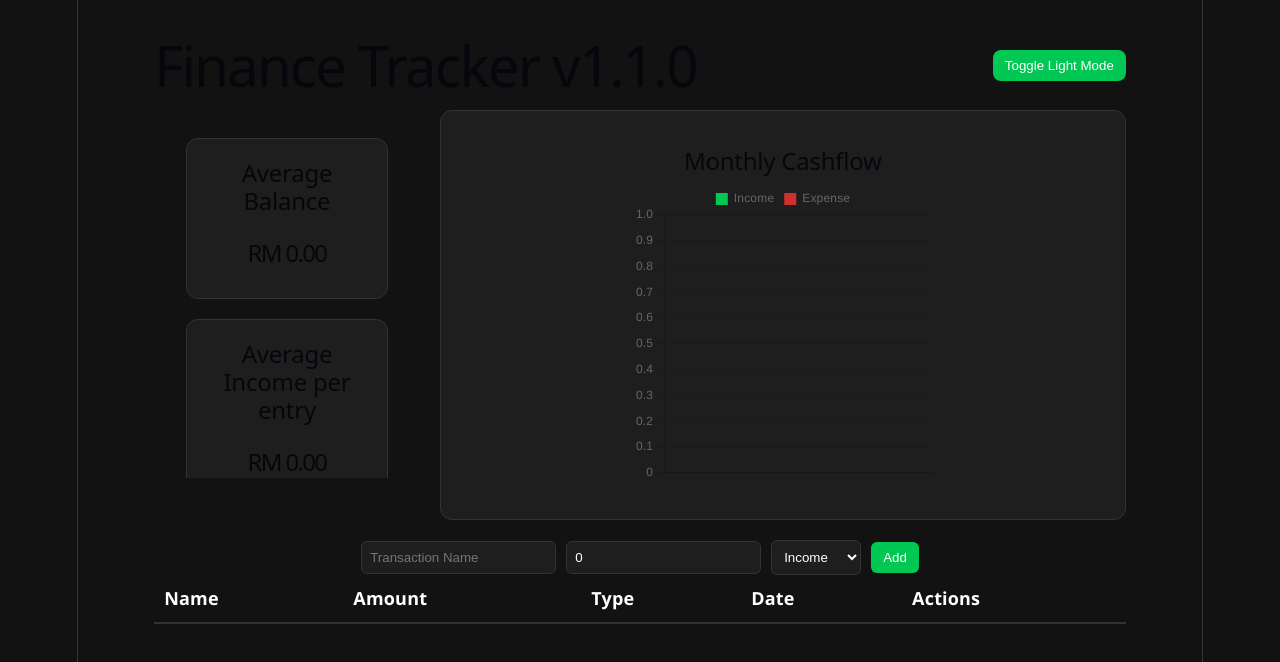
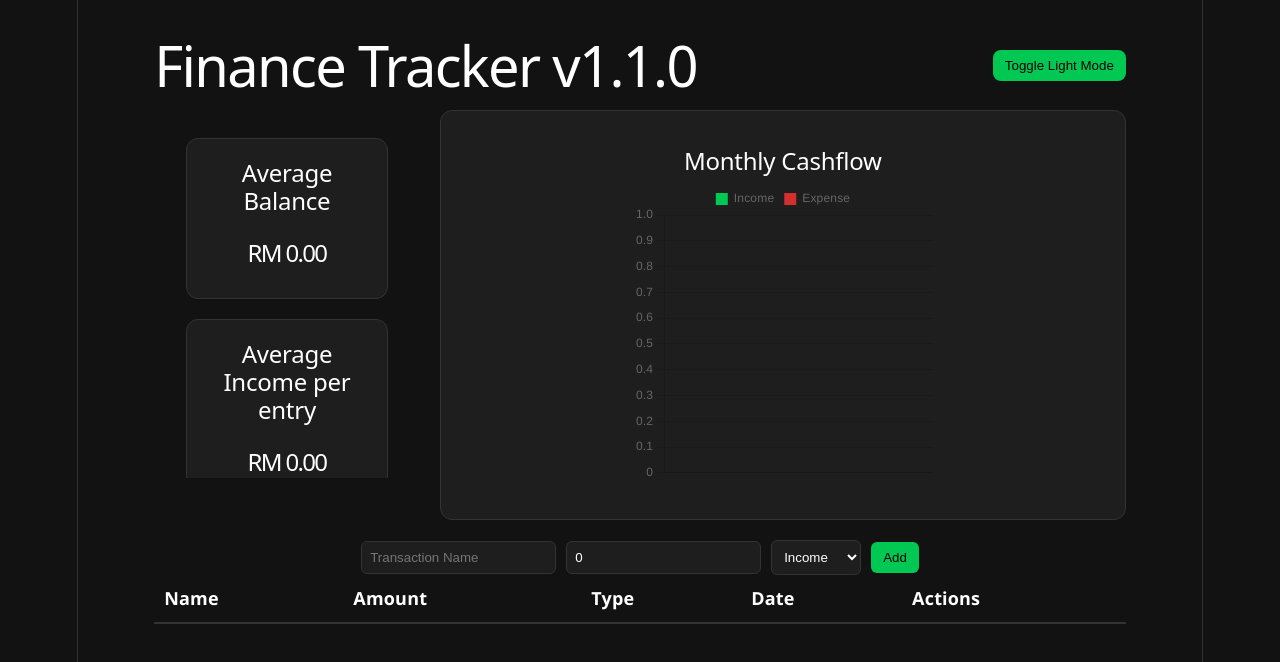
Before and after one commit to wng-mchl/SWE40006_PortfolioTask3_frontend, a React (Vite) app in the folder finance-frontend/: page / in a window 1280 px wide. Shown: the top 662 px of the page. Built offline with nearby package versions, Linux system fonts and the light colour scheme.

Commit message:
ready for render deploy

```diff
--- a/finance-frontend/src/components/TransactionForm.tsx
+++ b/finance-frontend/src/components/TransactionForm.tsx
@@ -1,4 +1,5 @@
-import { useState, FormEvent } from "react";
+import { useState } from "react";
+import type { FormEvent } from "react";
 import type { Transaction } from "../App";
 
 type Props = {
--- a/finance-frontend/src/styles/app.css
+++ b/finance-frontend/src/styles/app.css
@@ -8,7 +8,7 @@
   --border: #e0e0e0;
 }
 
-.dark {
+body.dark {
   --bg: #121212;
   --card: #1e1e1e;
   --text: #ffffff;
@@ -30,7 +30,7 @@ body {
   margin: 0;
   font-family: "Segoe UI", sans-serif;
   color: var(--text);
-  background: var(--bg); /* <-- THIS WAS MISSING */
+  background: var(--bg);
 }
 
 .container {
@@ -50,8 +50,11 @@ body {
   /* vertically center */
 }
 
+#header h1{
 
-#header .toggle {}
+  color:(var(--text))
+}
+
 
 .top {
   display: flex;
@@ -70,8 +73,6 @@ body {
   max-height: 350px;
   overflow-y: auto;
 
-
-
 }
 
 .text-view .card {
@@ -79,6 +80,7 @@ body {
   height: auto;
   font-size: 8px;
   width: 80%;
+  color:var(--text)
 
 
 }
@@ -86,12 +88,14 @@ body {
 .text-view .card h2 {
   margin: 0.5em;
   height: 20%;
+  color: var(--text)
 }
 
 .text-view .card h1 {
   margin: 1em;
   height: 20%;
   font-size: 24px;
+  color: var(--text)
 
 }
 
@@ -99,6 +103,11 @@ body {
   width: 80%;
   height: fit-content;
   padding: 2em;
+
+}
+
+#cashflow-card h2{
+   color: var(--text)
 }
 
 .bottom {
@@ -110,6 +119,7 @@ body {
 /* 💳 Cards */
 .card {
   background: var(--card);
+  color: var(--text);
   padding: 8px;
   border-radius: 12px;
   border: 1px solid var(--border);
@@ -155,7 +165,7 @@ button {
   border-radius: 6px;
   cursor: pointer;
   background: var(--primary);
-  color: white;
+  color: --text;
 }
 
 button.delete {
@@ -166,6 +176,7 @@ button.delete {
 .table {
   width: 100%;
   border-collapse: collapse;
+  color: var(--text);
 }
 
 .table th {
@@ -195,7 +206,7 @@ button.delete {
   padding: 8px 12px;
   border-radius: 8px;
   background: var(--primary);
-  color: white;
+  color: --text;
 
   margin-left: 1.5em;
 }
```
Also changed, not shown: finance-frontend/src/components/Versions.tsx (deleted, +0 -15 lines).
